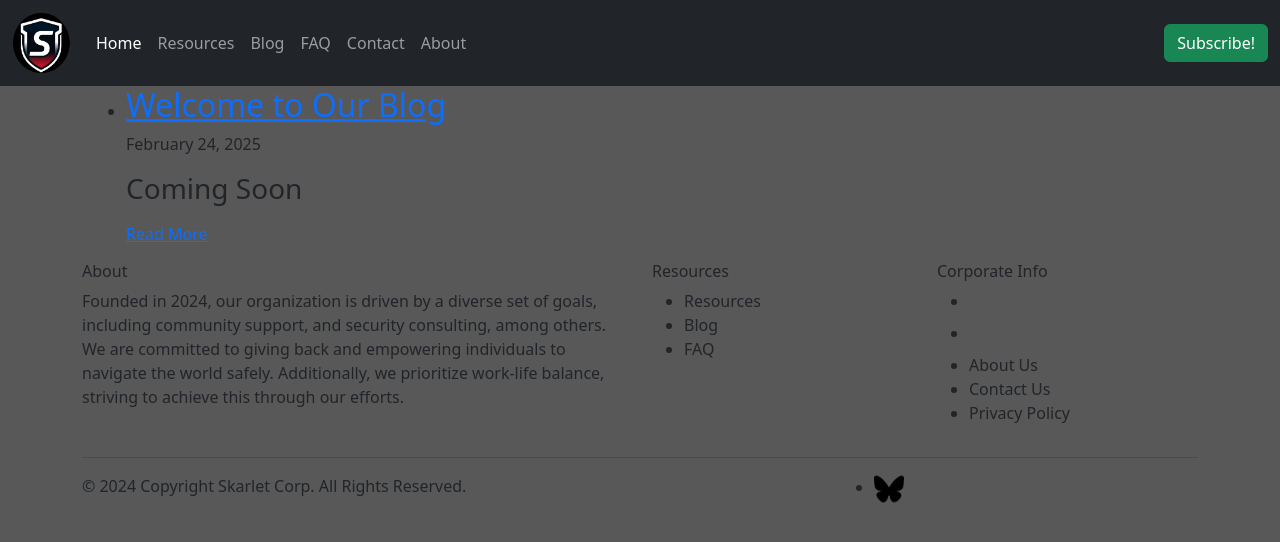
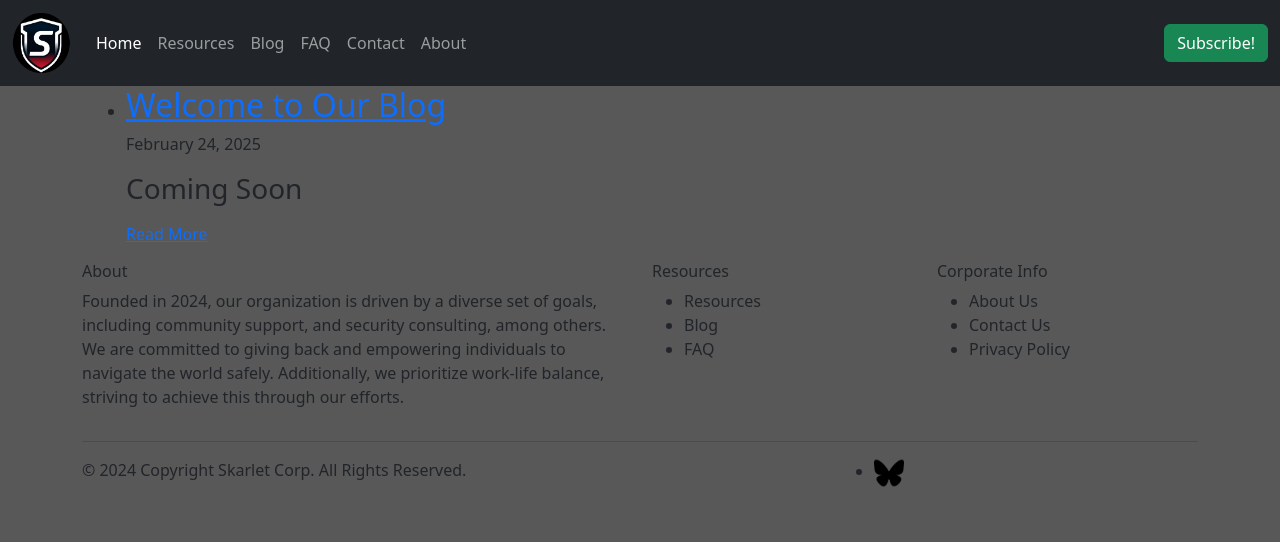
Before and after one commit to SkarletTeam/skarlet, a Jekyll site: the page built from blog.md, in a window 1280 px wide. Shown: the top 542 px of the page. Built offline with Jekyll 4.4.1, drawn with Linux system fonts in a browser that asks for light colours; a script that is not in the unit is left out.

Commit message:
Update footer.html

```diff
--- a/_includes/footer.html
+++ b/_includes/footer.html
@@ -17,8 +17,6 @@
           <div class="col-xs-3 col-md-3">
             <h6>Corporate Info</h6>
             <ul class="footer-links">
-              <li><a class="nav-link" href="#"></a></li>
-              <li><a class="nav-link" href="#"></a></li>
 			  <li><a class="nav-link" href="/about">About Us</a></li>
               <li><a class="nav-link" href="/contact">Contact Us</a></li>
 			  <li><a class="nav-link" data-bs-toggle="modal" data-bs-target="#privacyPolicyModal">Privacy Policy</a></li>
@@ -35,11 +33,7 @@
 
           <div class="col-md-4 col-sm-6 col-xs-12">
             <ul class="social-icons">
-			  <!-- <li><a class="prideflag" href="#"><img src="/img/prideflag.png" width="30" height="30" alt="pride" /><i class="fi fi-brands-prideflag"></i></a></li>
-			  <li><a class="github" href="#"><img src="/img/github.png" width="30" height="30" alt="github" /><i class="fi fi-brands-github"></i></a></li>
-			  <li><a class="youtube" href="#"><img src="/img/youtube.png" width="30" height="30" alt="youtube" /><i class="fi fi-brands-youtube"></i></a></li> -->
               <li><a class="bluesky" href="https://bsky.app/profile/skarletcorp.bsky.social"><img src="/img/bluesky.png" width="30" height="30" alt="bluesky" /><i class="fi fi-brands-bluesky"></i></a></li>
-			  <!-- <li><a class="discord" href="#"><img src="/img/discord.png" width="30" height="30" alt="discord" /><i class="fi fi-brands-discord"></i></a></li> -->
             </ul>
           </div>
         </div>
```
